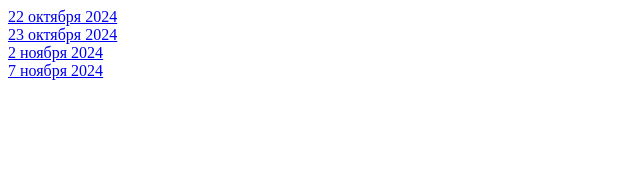
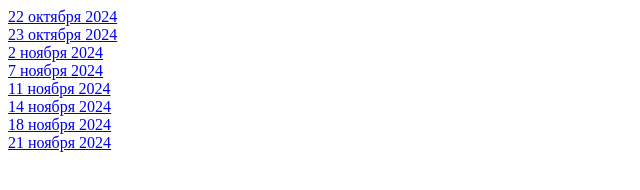
Before and after one commit to Oleg66-11/Oleg66-11.github.io, a plain HTML site: page index.html in a window 1280 px wide. Shown: the whole page, without its empty margins (0-640 px from the left). Drawn offline with Linux system fonts and the light colour scheme.

Commit message:
Update index.html

```diff
--- a/index.html
+++ b/index.html
@@ -6,9 +6,13 @@
     <title>Document</title>
 </head>
 <body>
-   <a href="22oct24.html"> 22 октября 2024 </a> <br>
+    <a href="22oct24.html"> 22 октября 2024 </a> <br>
     <a href="23oct24.html"> 23 октября 2024 </a> <br>
     <a href="02nov24.html"> 2 ноября 2024 </a> <br>
-    <a href="07nov24.html"> 7 ноября 2024 </a>
+    <a href="07nov24.html"> 7 ноября 2024 </a> <br>
+    <a href="11nov24.html"> 11 ноября 2024 </a> <br>
+    <a href="14nov24.html"> 14 ноября 2024</a> <br>
+    <a href="18nov24.html"> 18 ноября 2024</a> <br>
+    <a href="21nov24.html"> 21 ноября 2024</a> <br>
 </body>
 </html>
```
